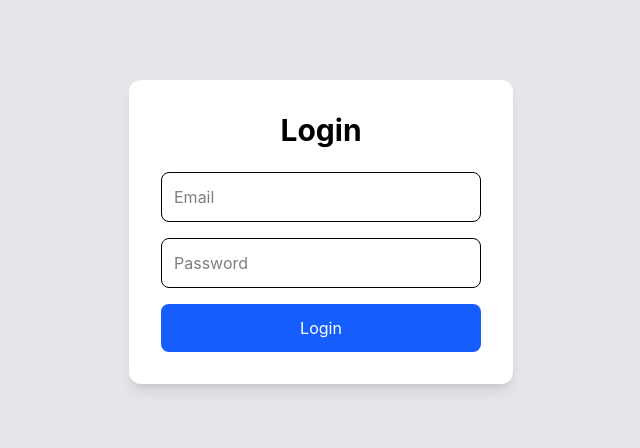
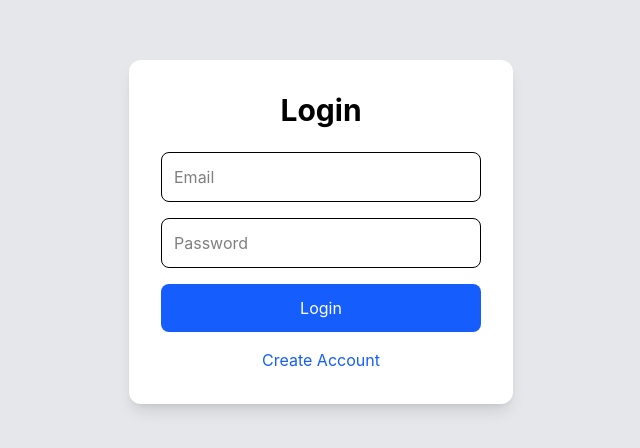
Before and after one commit to logeshramuR/task-manager-app, a React (Vite) app: page / in a window 1280 px wide. Shown: the part 168-616 px from the top of the page, without its empty margins (319-959 px from the left). Built offline with nearby package versions, Linux system fonts and the light colour scheme.

Commit message:
Added register navigation

```diff
--- a/src/App.jsx
+++ b/src/App.jsx
@@ -8,15 +8,11 @@ function App() {
   return (
     <BrowserRouter>
       <Routes>
-
         <Route path="/" element={<Login />} />
-
-        <Route path="/login" element={<Login />} />
 
         <Route path="/register" element={<Register />} />
 
         <Route path="/dashboard" element={<Dashboard />} />
-
       </Routes>
     </BrowserRouter>
   );
--- a/src/pages/Login.jsx
+++ b/src/pages/Login.jsx
@@ -11,7 +11,7 @@ function Login() {
   const handleLogin = async () => {
     try {
       const res = await axios.post(
-     "https://task-manager-app-kjwe.onrender.com/api/auth/login",
+        "https://task-manager-app-kjwe.onrender.com/api/auth/login",
         {
           email,
           password,
@@ -57,6 +57,13 @@ function Login() {
           Login
         </button>
 
+        <p
+          onClick={() => navigate("/register")}
+          className="text-center text-blue-600 mt-4 cursor-pointer"
+        >
+          Create Account
+        </p>
+
       </div>
     </div>
   );
```
